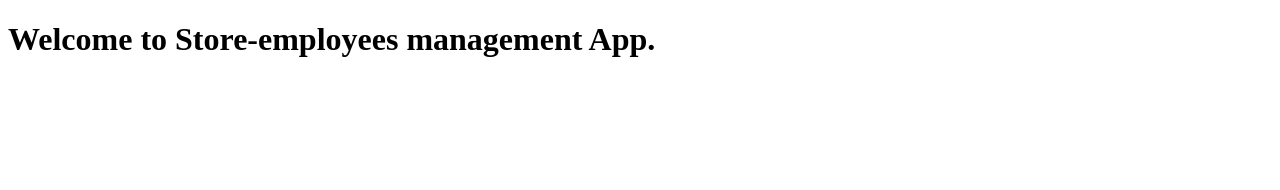
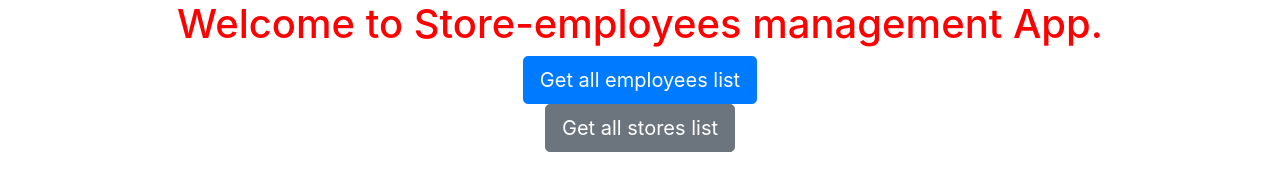
Before and after one commit to DiegoUpgradeHub/employees-stores, a website: page index.html in a window 1280 px wide. Drawn offline with nearby package versions, Linux system fonts and the light colour scheme.

Commit message:
new commit, don't know what changes

```diff
--- a/index.html
+++ b/index.html
@@ -4,9 +4,13 @@
     <meta charset="UTF-8">
     <meta http-equiv="X-UA-Compatible" content="IE=edge">
     <meta name="viewport" content="width=device-width, initial-scale=1.0">
-    <title>Document</title>
+    <link rel="stylesheet" type="text/css" href="styles.css">
+    <link rel="stylesheet" href="https://cdn.jsdelivr.net/npm/bootstrap@4.3.1/dist/css/bootstrap.min.css" integrity="sha384-ggOyR0iXCbMQv3Xipma34MD+dH/1fQ784/j6cY/iJTQUOhcWr7x9JvoRxT2MZw1T" crossorigin="anonymous">
+    <title>Employees & stores management App</title>
 </head>
 <body>
     <h1>Welcome to Store-employees management App.</h1>
+    <a class="btn btn-primary btn-lg" href="https://employees-stores.vercel.app/employees" role="button">Get all employees list</a>
+    <a class="btn btn-secondary btn-lg" href="https://employees-stores.vercel.app/stores" role="button">Get all stores list</a>
 </body>
 </html>
--- a/index.js
+++ b/index.js
@@ -35,6 +35,9 @@ server.get("/", (req, res) => {
     res.sendFile(__dirname + "/index.html");
 });
 
+//Ruta para añadir estilos con CSS
+server.use(express.static(__dirname + '/public'))
+
 //Routes
 server.use(`/employees`, employeesRouter);
 server.use(`/stores`, storesRouter);
--- a/package.json
+++ b/package.json
@@ -20,7 +20,8 @@
     "dotenv": "^16.0.3",
     "express": "^4.18.2",
     "jsonwebtoken": "^8.5.1",
-    "mongoose": "^6.8.0"
+    "mongoose": "^6.8.0",
+    "sass": "^1.57.0"
   },
   "devDependencies": {
     "nodemon": "^2.0.20"
--- /dev/null
+++ b/public/styles.css
@@ -0,0 +1,18 @@
+@import url("https://fonts.googleapis.com/css2?family=Montserrat:wght@400;500;600;700&display=swap");
+
+body {
+    display: flex;
+    flex-flow: column wrap;
+    justify-content: center;
+    align-items: center;
+    align-content: center;
+    text-align: center;
+    font-family: "Montserrat", sans-serif;
+    background-color: transparent;
+    color: white;
+}
+
+h1 {
+    text-align: center;
+    color: red;
+}
```
Also changed, not shown: 1 other file.
